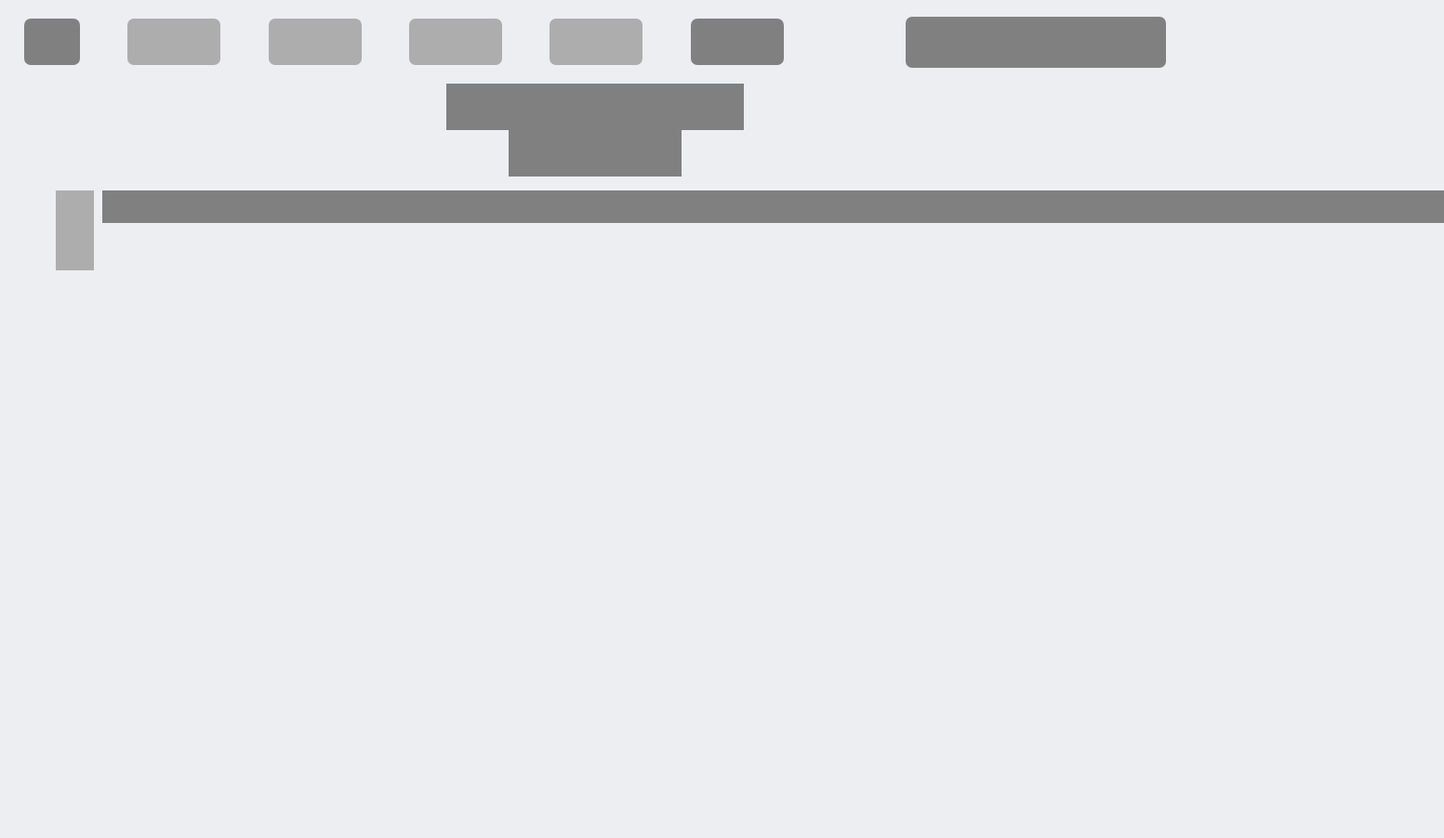
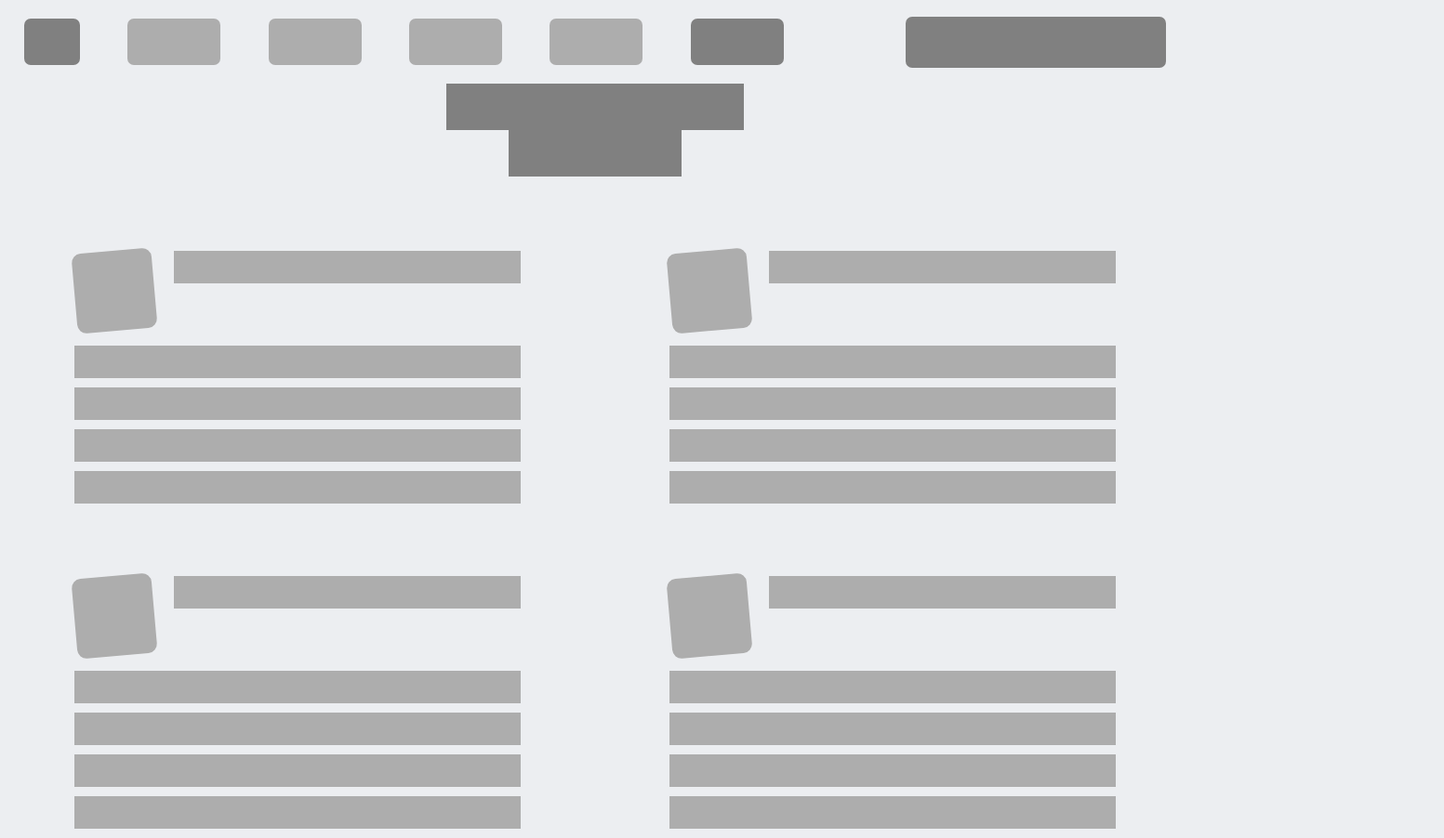
Before and after one commit to zdrale/DesignTearDown, a plain HTML site: page index.html in a window 1280 px wide. Shown: the whole page at 93% size, 1553 px wide, since content can reach past the window. Before the commit the page ends 800 px from the top, so only its background shows below. Drawn offline with Linux system fonts and the light colour scheme.

Commit message:
Finished latest article section

```diff
--- a/Assets/style.css
+++ b/Assets/style.css
@@ -1,5 +1,10 @@
-.header
-{
+*,
+*::after,
+*::before {
+  box-sizing: border-box;
+}
+
+.header {
   display: flex;
   justify-content: space-around;
   align-items: center;
@@ -7,99 +12,97 @@
   height: 90px;
   width: 1190pox;
 }
-.logo
-{
+
+.logo {
   background-color: grey;
   height: 50px;
   width: 60px;
   border-radius: 7px;
 }
-.header-link
-{
+
+.header-link {
   background-color: rgb(173, 173, 173);
   width: 100px;
   height: 50px;
   border-radius: 7px;
 }
-.header-link2
-{
+
+.header-link2 {
   width: 100px;
   height: 50px;
- background-color:grey;
+  background-color: grey;
   border-radius: 7px;
 }
-.search-bar
-{
+
+.search-bar {
   background-color: grey;
   height: 55px;
   width: 280px;
   border-radius: 7px;
   margin-left: 80px;
 }
-.paragraphs-1
-{
- display: grid;
- grid-template-columns: repeat(2,1fr);
-}
-.heading
-{
+
+/* Latest articles */
+.heading {
   height: 50px;
- width:25%;
+  width: 25%;
   background-color: grey;
   margin-left: auto;
   margin-right: auto;
 }
-.sub-heading
-{
+
+.sub-heading {
   height: 50px;
- width:14.5%;
+  width: 14.5%;
   background-color: grey;
   margin-left: auto;
   margin-right: auto;
 }
-.first-paragraph
-{
+
+.latest-articles {
+  display: grid;
+  grid-template-columns: repeat(2, 1fr);
+}
+
+.article {
   display: flex;
- justify-content: left;
- margin:15px 100px 0 60px;
+  flex-direction: column;
   width: 100%;
   height: 350px;
+  padding: 5rem;
+}
 
-}
-.second-paragraph
-{
- width: 100%;
- height: 350px;
-
-}
-.avatar
-{
- width: 25%;
- height: 86px;
- background-color: #adadad;
-}
-.name
-{
- width: 70%;
- height: 35px;
- background-color: grey;
- margin-left: 5px;
-}
-.paragraph-header
-{
+.article-header {
   display: flex;
   justify-content: space-between;
   width: 100%;
+  margin-bottom: 1rem;
 }
-.paragraph-body
-{
+
+.avatar {
+  width: 86px;
+  height: 86px;
+  background-color: #adadad;
+  transform: rotate(-5deg);
+  margin-right: 1rem;
+  border-radius: 10px;
+}
+
+.name {
+  flex: 1;
+  height: 35px;
+  background-color: #adadad;
+  margin-left: 5px;
+}
+
+.article-body {
   display: flex;
- width: 100;
+  flex-direction: column;
 }
-.line
-{
- width: 332px;
+
+.article-line {
+  width: 100%;
   height: 35px;
- background-color: grey;
- margin: 0px 0px 10px 0px;
+  background-color: #adadad;
+  margin-bottom: 10px;
 }
--- a/index.html
+++ b/index.html
@@ -1,5 +1,6 @@
 <!DOCTYPE html>
 <html lang="en">
+
 <head>
   <meta charset="UTF-8">
   <meta name="viewport" content="width=device-width, initial-scale=1.0">
@@ -7,6 +8,7 @@
   <link rel="stylesheet" href="./Assets/style.css">
   <title>Design TearDown</title>
 </head>
+
 <body>
   <header class="header">
     <div class="logo"></div>
@@ -21,23 +23,57 @@
   <div class="heading"></div>
   <div class="sub-heading"></div>
 
-    <section class="paragraphs-1">
-      <div class="first-paragraph">
-      <div class="paragraph-header">
+  <section class="latest-articles">
+    <article class="article">
+      <div class="article-header">
         <div class="avatar"></div>
         <div class="name"></div>
       </div>
-     <div class="paragraph-body">
-        <div class="line"></div>
-        <div class="line"></div>
-        <div class="line"></div>
-        <div class="line"></div>
+      <div class="article-body">
+        <div class="article-line"></div>
+        <div class="article-line"></div>
+        <div class="article-line"></div>
+        <div class="article-line"></div>
       </div>
+    </article>
+    <article class="article">
+      <div class="article-header">
+        <div class="avatar"></div>
+        <div class="name"></div>
       </div>
-    <div class="second-paragraph">
-
+      <div class="article-body">
+        <div class="article-line"></div>
+        <div class="article-line"></div>
+        <div class="article-line"></div>
+        <div class="article-line"></div>
       </div>
+    </article>
+    <article class="article">
+      <div class="article-header">
+        <div class="avatar"></div>
+        <div class="name"></div>
+      </div>
+      <div class="article-body">
+        <div class="article-line"></div>
+        <div class="article-line"></div>
+        <div class="article-line"></div>
+        <div class="article-line"></div>
+      </div>
+    </article>
+    <article class="article">
+      <div class="article-header">
+        <div class="avatar"></div>
+        <div class="name"></div>
+      </div>
+      <div class="article-body">
+        <div class="article-line"></div>
+        <div class="article-line"></div>
+        <div class="article-line"></div>
+        <div class="article-line"></div>
+      </div>
+    </article>
   </section>
 
 </body>
+
 </html>
```
Lines whose indentation alone changed are shown as unchanged.
